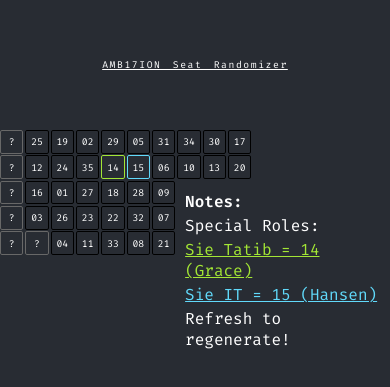
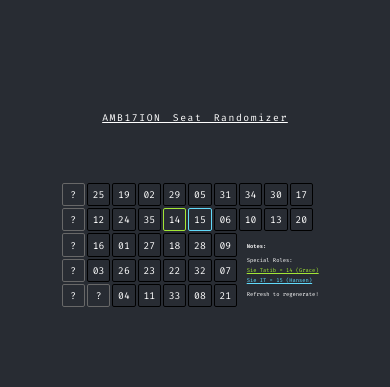
Before and after one commit to Mario-Benedict/seat-randomizer, a React (Vite) app: page / in a window 390 px wide. Shown: the part 213-600 px from the top of the page. Built offline with nearby package versions, Linux system fonts and the light colour scheme.

Commit message:
Fix responsive issue with mobile viewport.

```diff
--- a/src/index.css
+++ b/src/index.css
@@ -102,6 +102,7 @@ h1 {
     flex-direction: column;
     box-sizing: border-box;
     padding: 2.5vw;
+    font-size: 1.4vw;
 }
 
 p {
```
